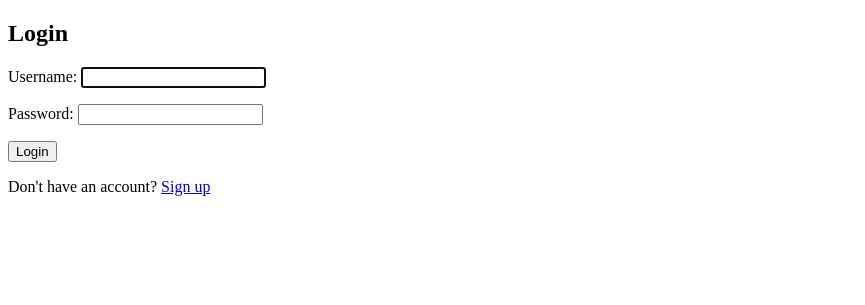
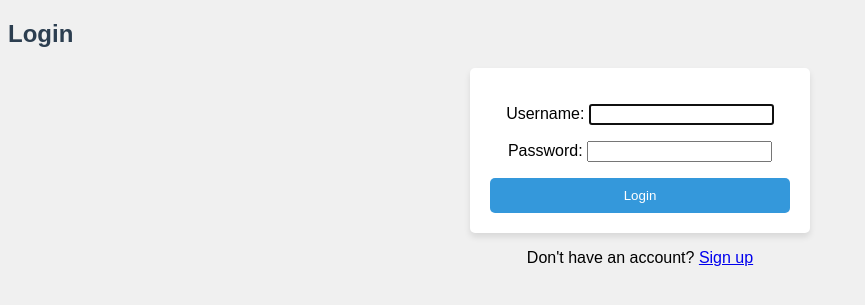
Before and after one commit to APC-SoCIT/APC-2024-2025-T1-05-3-L-Variety-Store, a Django app: page /accounts/login/ in a window 1280 px wide. Shown: the top 305 px of the page, without its empty margins (0-865 px from the left). Run offline with Django 5.2, Linux system fonts and the light colour scheme.

Commit message:
Login Changes v1.21

```diff
--- a/myproject/accounts/templates/accounts/login.html
+++ b/myproject/accounts/templates/accounts/login.html
@@ -7,6 +7,44 @@
     <title>Login</title>
 </head>
 <body>
+
+    <style>
+        body {
+            font-family: Arial, sans-serif;
+            background-color: #f0f0f0;
+        }
+
+        h2 {
+            color: #2c3e50;
+        }
+
+        form {
+            background-color: white;
+            padding: 20px;
+            border-radius: 5px;
+            box-shadow: 0 4px 6px rgba(0, 0, 0, 0.1);
+            width: 300px;
+            margin: 0 auto;
+        }
+
+        button {
+            background-color: #3498db;
+            color: white;
+            border: none;
+            padding: 10px;
+            width: 100%;
+            border-radius: 5px;
+            cursor: pointer;
+        }
+
+        button:hover {
+            background-color: #2980b9;
+        }
+
+        p {
+            text-align: center;
+        }
+    </style>
     <h2>Login</h2>
 
     <form method="post">
```
Also changed, not shown: myproject/accounts/templates/accounts/register.html (+50 -0 lines), myproject/db.sqlite3.
